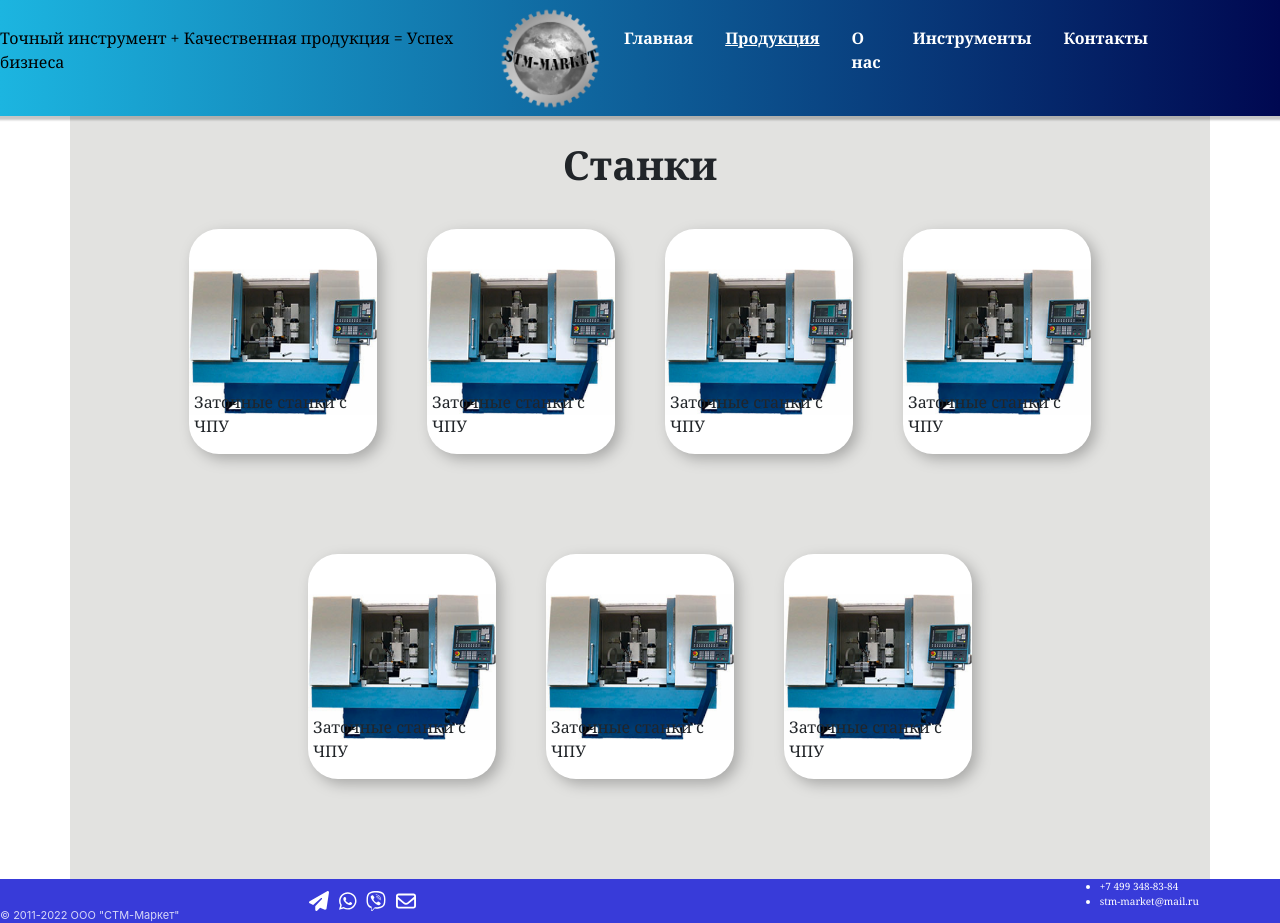
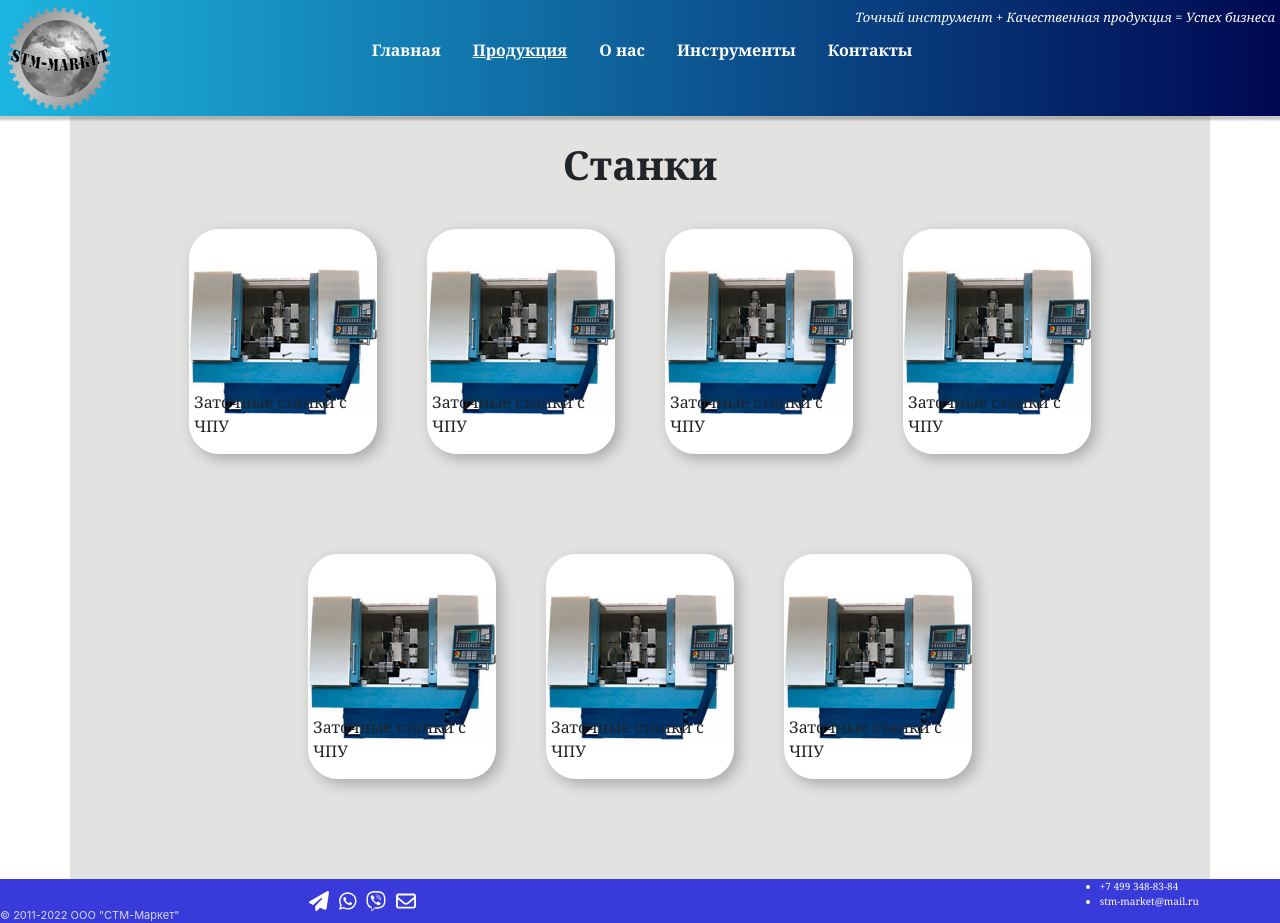
Before and after one commit to yato43/stm-market, a React (Create React App) app: page /products in a window 1280 px wide. Built offline with nearby package versions, Linux system fonts and the light colour scheme.

Commit message:
remake header(add brand word)

```diff
--- a/src/components/Navbar.js
+++ b/src/components/Navbar.js
@@ -13,7 +13,7 @@ export default function Navbar() {
     const [isNavExpanded, setIsNavExpanded] = useState(false)
     return (
         <nav className="navigation">
-            <p className="brand">Точный инструмент  +  Качественная продукция = Успех бизнеса</p>
+            <p className="brand-word">Точный инструмент  +  Качественная продукция = Успех бизнеса</p>
             <Link to="/" className="brand-name" >
                 <img className="logo" src={logo} alt="logo"/>
             </Link>
--- a/src/index.scss
+++ b/src/index.scss
@@ -82,6 +82,20 @@ body {
 
   color: black;
   box-shadow: 0 2px 2px 2px rgba(9, 9, 9, 0.23);
+
+  .brand-word{
+    position: absolute;
+    top: 10px;
+    right: 5px;
+    color: #ffffff;
+    font-style: italic;
+    font-weight: 400;
+    font-size: 13px;
+    line-height: 15px;
+    @media screen and (max-width: 1024px) {
+      display: none;
+    }
+  }
 }
 
 .logo {
```
